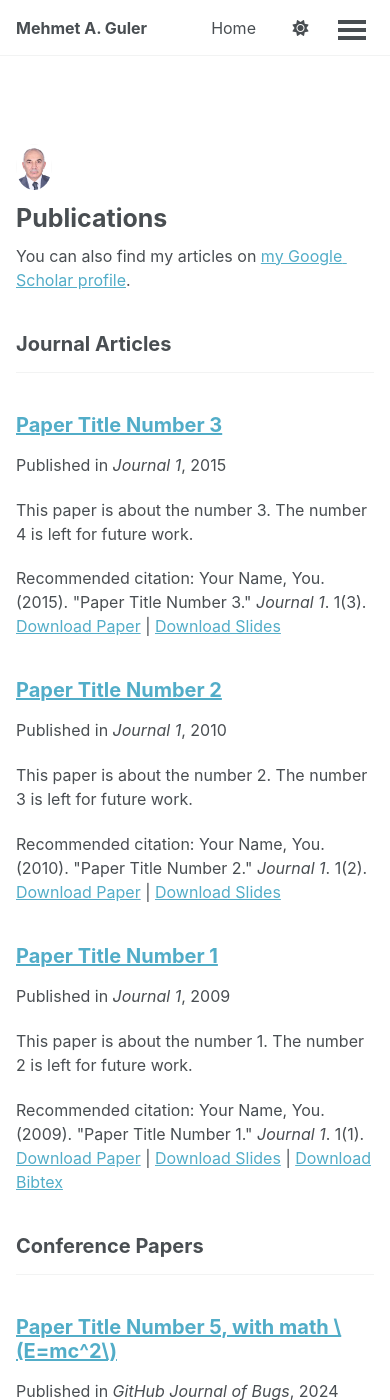
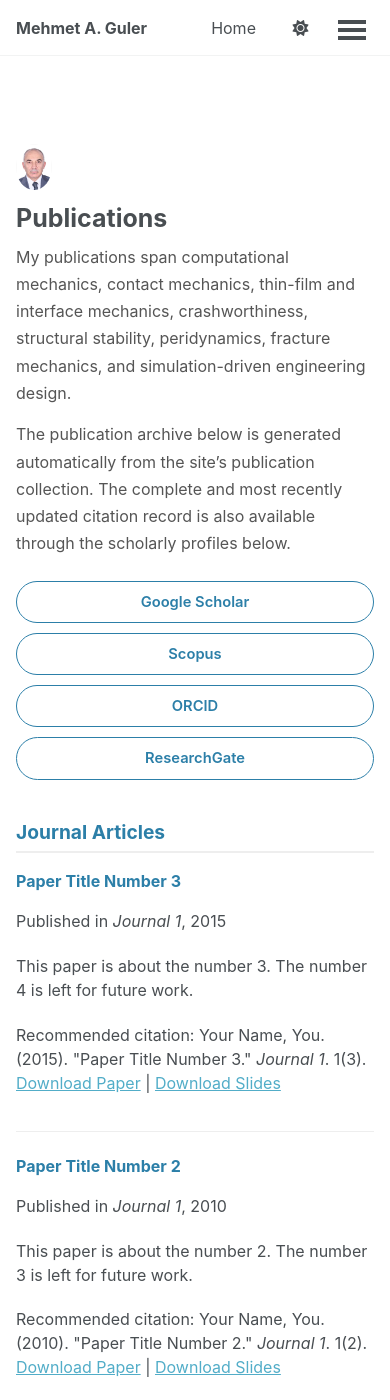
Before and after one commit to profguler/profguler.github.io, a Jekyll site: the page built from _pages/publications.html, in a window 390 px wide and 1400 px high. Built offline with Jekyll 4.4.1, drawn with Linux system fonts in a browser that asks for light colours; a style sheet for code colours, icons or effects is not loaded.

Commit message:
Update publications.html

```diff
--- a/_pages/publications.html
+++ b/_pages/publications.html
@@ -5,29 +5,259 @@ permalink: /publications/
 author_profile: true
 ---
 
-{% if site.author.googlescholar %}
-  <div class="wordwrap">You can also find my articles on <a href="{{site.author.googlescholar}}">my Google Scholar profile</a>.</div>
-{% endif %}
+<!-- ========================================================= -->
+<!--                     PAGE-SPECIFIC CSS                     -->
+<!-- ========================================================= -->
+
+<style>
+
+/* ========================================================= */
+/*                     PAGE INTRODUCTION                      */
+/* ========================================================= */
+
+.pub-page {
+  width: 100%;
+  max-width: 900px;
+  margin: 0;
+  padding: 0;
+  box-sizing: border-box;
+}
+
+.pub-intro {
+  margin-bottom: 1.5rem;
+}
+
+.pub-intro p {
+  margin: 0 0 0.9rem 0;
+  color: #555555;
+  font-size: 1rem;
+  line-height: 1.7;
+}
+
+/* ========================================================= */
+/*                     PROFILE BUTTONS                        */
+/* ========================================================= */
+
+.pub-profile-links {
+  display: flex;
+  flex-wrap: wrap;
+  gap: 10px;
+  margin: 1.25rem 0 2.25rem 0;
+}
+
+.pub-profile-link {
+  display: inline-block;
+  padding: 9px 17px;
+  border: 1px solid #2c7fa8;
+  border-radius: 999px;
+  color: #2c7fa8 !important;
+  font-size: 0.92rem;
+  font-weight: 600;
+  text-decoration: none !important;
+  transition:
+    background-color 0.2s ease,
+    color 0.2s ease;
+}
+
+.pub-profile-link:hover {
+  background: #2c7fa8;
+  color: #ffffff !important;
+  text-decoration: none !important;
+}
+
+/* ========================================================= */
+/*                     CATEGORY HEADINGS                      */
+/* ========================================================= */
+
+.pub-category-heading {
+  margin: 2.5rem 0 1rem 0;
+  padding-bottom: 0.4rem;
+  border-bottom: 2px solid #eeeeee;
+  color: #2c7fa8;
+  font-size: 1.35rem;
+  line-height: 1.3;
+}
+
+/* ========================================================= */
+/*                     ARCHIVE APPEARANCE                     */
+/* ========================================================= */
+
+.pub-archive {
+  width: 100%;
+}
+
+.pub-archive .archive__item {
+  margin-bottom: 1.35rem;
+  padding-bottom: 1rem;
+  border-bottom: 1px solid #eeeeee;
+}
+
+.pub-archive .archive__item-title {
+  margin-top: 0;
+  margin-bottom: 0.35rem;
+  font-size: 1rem;
+  line-height: 1.5;
+}
+
+.pub-archive .archive__item-title a {
+  color: #2c7fa8 !important;
+  text-decoration: none !important;
+}
+
+.pub-archive .archive__item-title a:hover {
+  color: #1f5f80 !important;
+  text-decoration: underline !important;
+}
+
+.pub-archive .archive__item-excerpt,
+.pub-archive .page__meta {
+  color: #555555;
+  font-size: 0.95rem;
+  line-height: 1.6;
+}
+
+/* ========================================================= */
+/*                     MOBILE DESIGN                          */
+/* ========================================================= */
+
+@media screen and (max-width: 700px) {
+
+  .pub-profile-links {
+    flex-direction: column;
+  }
+
+  .pub-profile-link {
+    width: 100%;
+    text-align: center;
+    box-sizing: border-box;
+  }
+
+  .pub-category-heading {
+    font-size: 1.2rem;
+  }
+
+}
+
+</style>
+
+<!-- ========================================================= -->
+<!--                     PAGE CONTENT                         -->
+<!-- ========================================================= -->
+
+<div class="pub-page">
+
+<!-- ========================================================= -->
+<!--                     INTRODUCTION                         -->
+<!-- ========================================================= -->
+
+<div class="pub-intro">
+
+  <p>
+    My publications span computational mechanics, contact mechanics, thin-film and interface mechanics, crashworthiness, structural stability, peridynamics, fracture mechanics, and simulation-driven engineering design.
+  </p>
+
+  <p>
+    The publication archive below is generated automatically from the site’s publication collection. The complete and most recently updated citation record is also available through the scholarly profiles below.
+  </p>
+
+</div>
+
+<!-- ========================================================= -->
+<!--                     SCHOLARLY PROFILES                    -->
+<!-- ========================================================= -->
+
+<div class="pub-profile-links">
+
+  {% if site.author.googlescholar %}
+  <a
+    class="pub-profile-link"
+    href="{{ site.author.googlescholar }}"
+    target="_blank"
+    rel="noopener noreferrer"
+  >
+    Google Scholar
+  </a>
+  {% endif %}
+
+  {% if site.author.scopus %}
+  <a
+    class="pub-profile-link"
+    href="{{ site.author.scopus }}"
+    target="_blank"
+    rel="noopener noreferrer"
+  >
+    Scopus
+  </a>
+  {% endif %}
+
+  {% if site.author.orcid %}
+  <a
+    class="pub-profile-link"
+    href="{{ site.author.orcid }}"
+    target="_blank"
+    rel="noopener noreferrer"
+  >
+    ORCID
+  </a>
+  {% endif %}
+
+  {% if site.author.researchgate %}
+  <a
+    class="pub-profile-link"
+    href="{{ site.author.researchgate }}"
+    target="_blank"
+    rel="noopener noreferrer"
+  >
+    ResearchGate
+  </a>
+  {% endif %}
+
+</div>
 
 {% include base_path %}
 
-<!-- New style rendering if publication categories are defined -->
+<!-- ========================================================= -->
+<!--                     PUBLICATION ARCHIVE                   -->
+<!-- ========================================================= -->
+
+<div class="pub-archive">
+
 {% if site.publication_category %}
-  {% for category in site.publication_category  %}
+
+  {% for category in site.publication_category %}
+
     {% assign title_shown = false %}
+
     {% for post in site.publications reversed %}
+
       {% if post.category != category[0] %}
         {% continue %}
       {% endif %}
+
       {% unless title_shown %}
-        <h2>{{ category[1].title }}</h2><hr />
+
+        <h2 class="pub-category-heading">
+          {{ category[1].title }}
+        </h2>
+
         {% assign title_shown = true %}
+
       {% endunless %}
+
       {% include archive-single.html %}
+
     {% endfor %}
+
   {% endfor %}
+
 {% else %}
+
   {% for post in site.publications reversed %}
     {% include archive-single.html %}
   {% endfor %}
+
 {% endif %}
+
+</div>
+
+</div>
```
